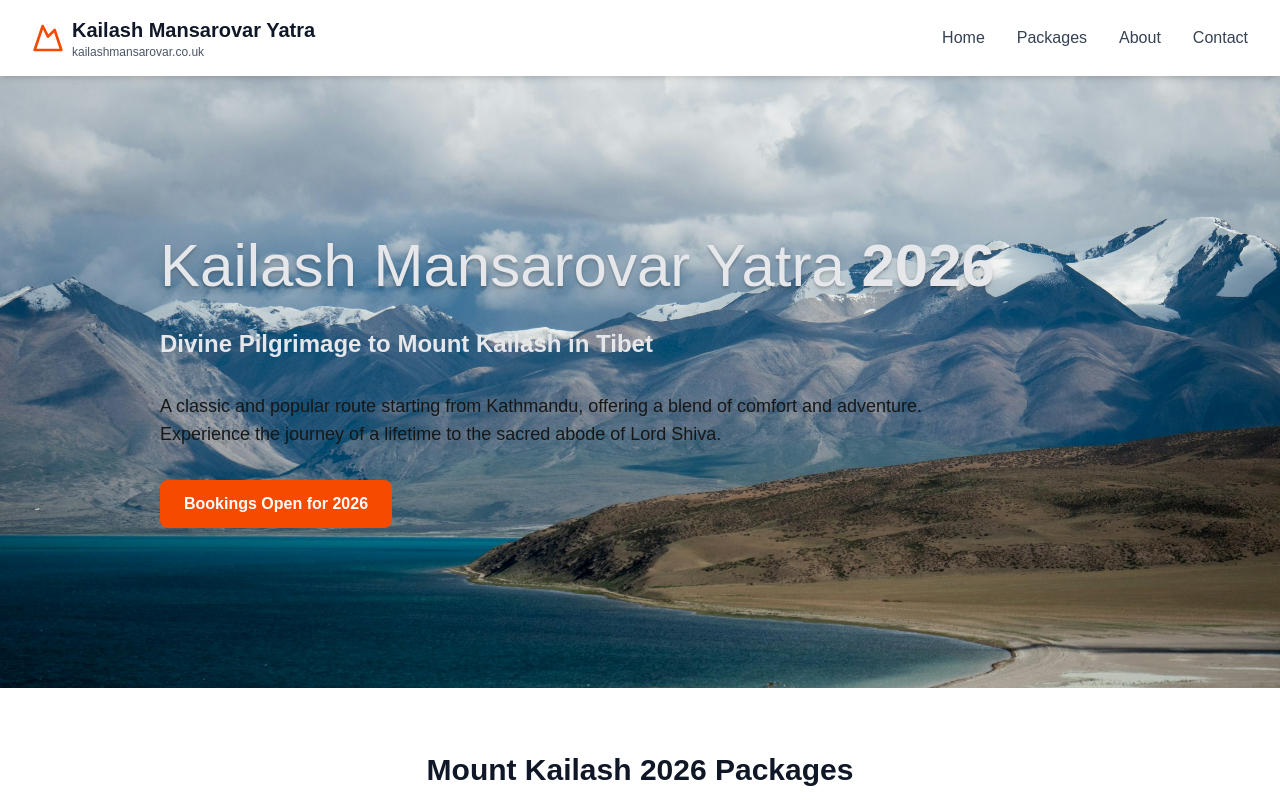
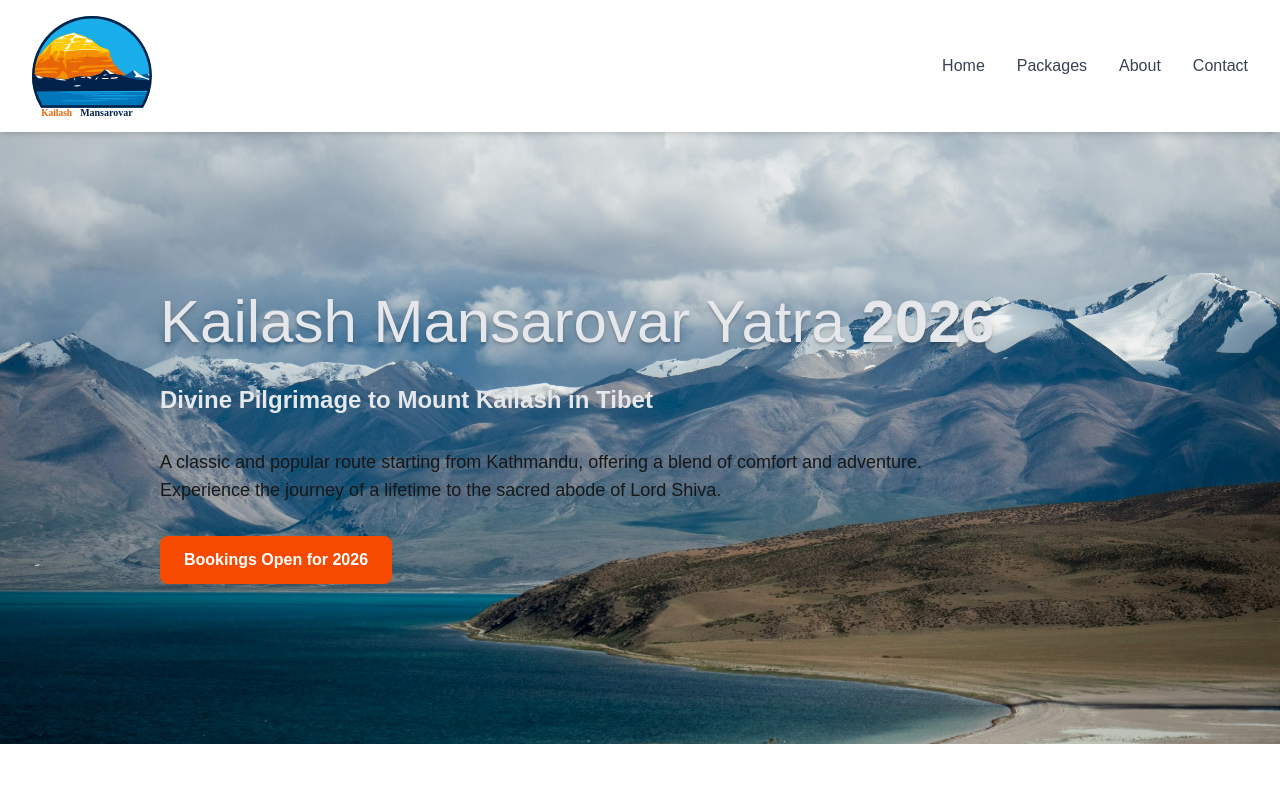
Before and after one commit to ayrbox/kailashmansarovar, a Next.js app: page / in a window 1280 px wide. Shown: the top 800 px of the page. Built offline with nearby package versions, Linux system fonts and the light colour scheme.

Commit message:
add logo

```diff
--- a/src/app/page.tsx
+++ b/src/app/page.tsx
@@ -14,6 +14,7 @@ import {
 } from "lucide-react";
 import Hero from "@/components/Hero";
 import Link from "next/link";
+import Image from "next/image";
 
 export default function Home() {
   const [menuOpen, setMenuOpen] = useState(false);
@@ -25,13 +26,12 @@ export default function Home() {
         <div className="max-w-7xl mx-auto px-4 sm:px-6 lg:px-8">
           <div className="flex justify-between items-center py-4">
             <div className="flex items-center space-x-2">
-              <Mountain className="h-8 w-8 text-orange-600" />
-              <div>
-                <h1 className="text-xl font-bold text-gray-900">
-                  Kailash Mansarovar Yatra
-                </h1>
-                <p className="text-xs text-gray-600">kailashmansarovar.co.uk</p>
-              </div>
+              <Image
+                alt="Kailash Mansarovar Logo"
+                src="/logo.svg"
+                width={120}
+                height={120}
+              />
             </div>
 
             {/* Desktop Navigation */}
```
Also changed, not shown: public/logo.svg (added).
